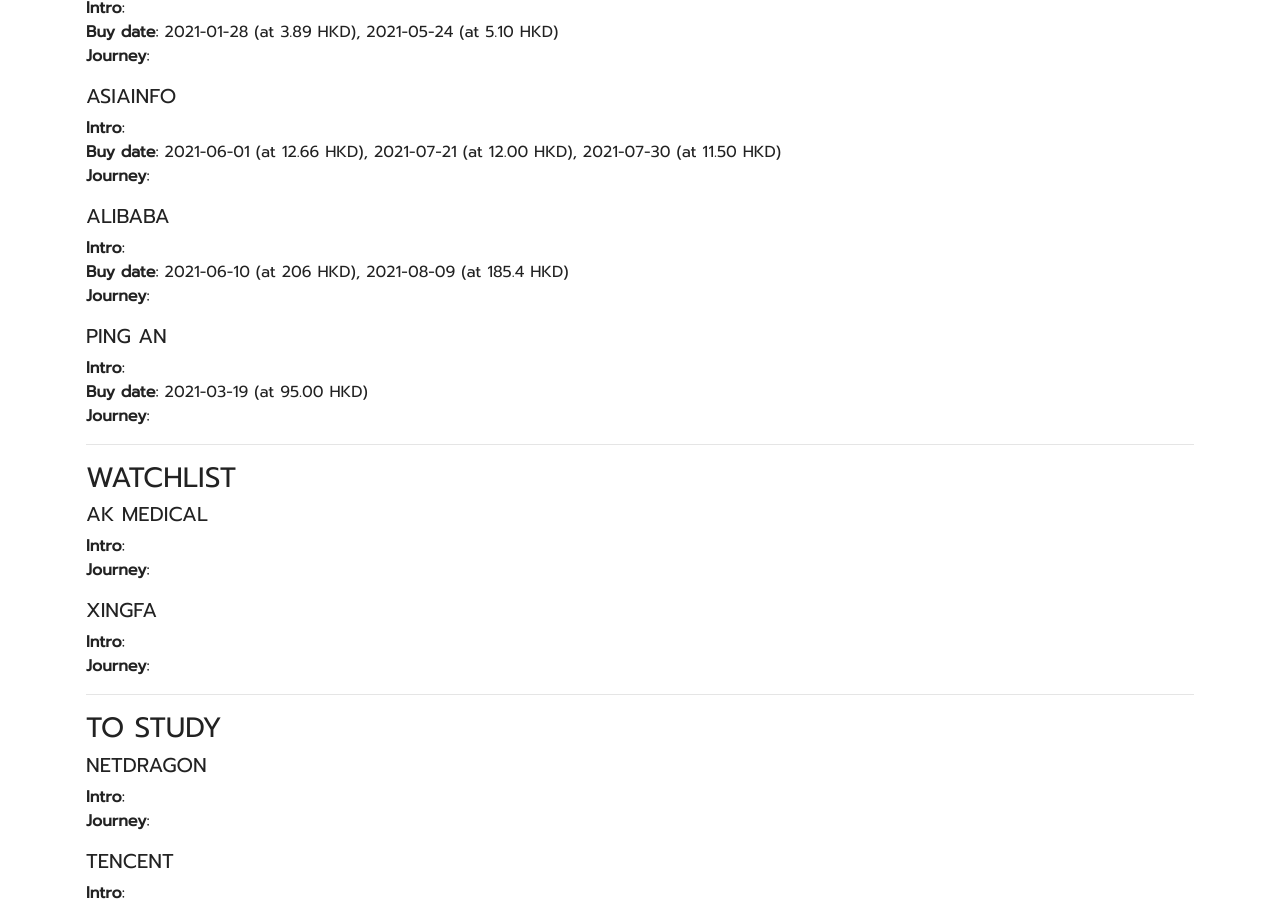
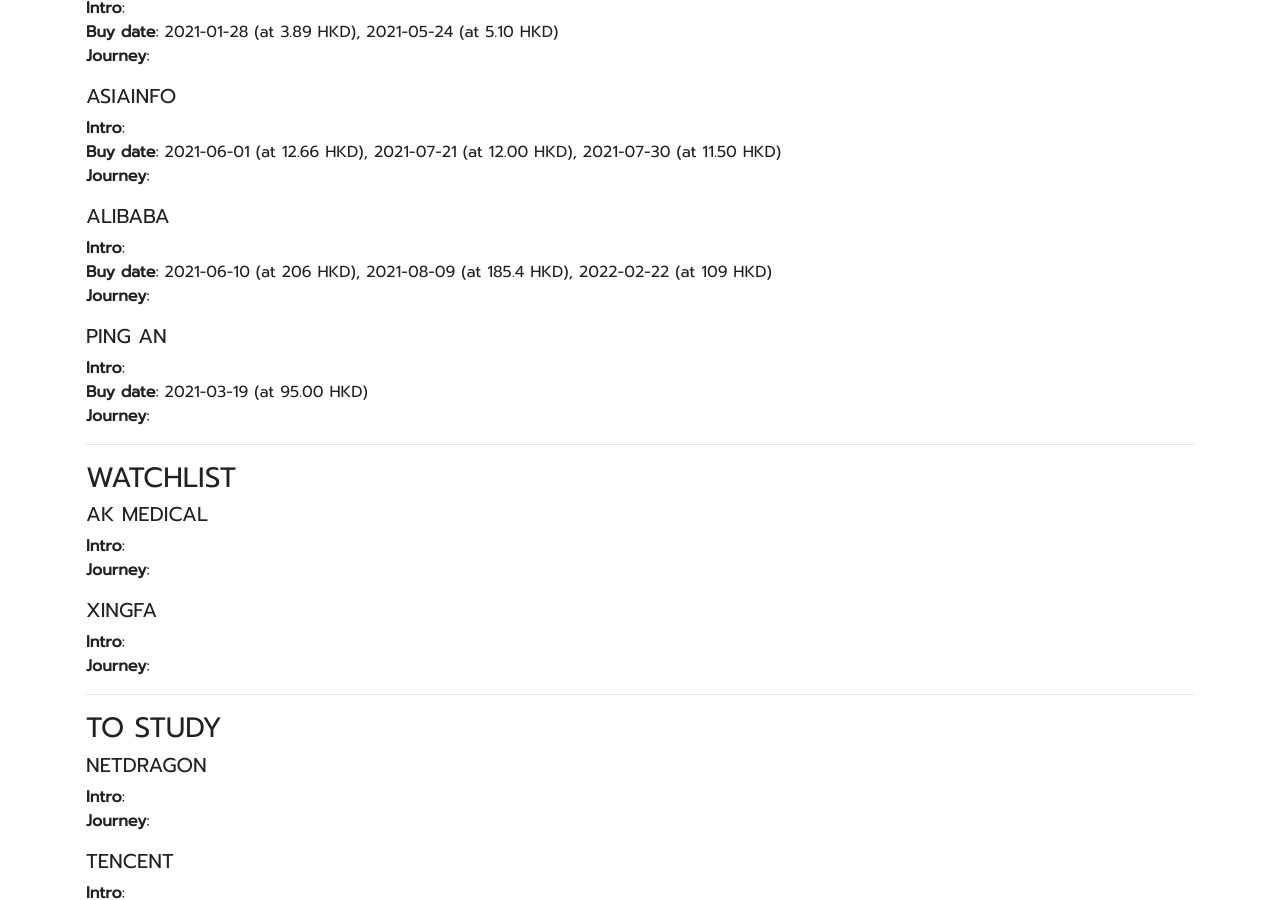
Before and after one commit to moneysart/moneysart.github.io, a Jekyll site: the page built from diary/index.md, in a window 1280 px wide and 900 px high, scrolled down 4993 px. Built offline with Jekyll 4.4.1, drawn with Linux system fonts in a browser that asks for light colours; nearby versions of some CDN libraries.

Commit message:
add purchase

```diff
--- a/diary/index.md
+++ b/diary/index.md
@@ -195,7 +195,7 @@ Although I did well on sticking with the plan, I set a stop loss where I should
 
 ##### ALIBABA
 **Intro**:
-**Buy date**: 2021-06-10 (at 206 HKD), 2021-08-09 (at 185.4 HKD)
+**Buy date**: 2021-06-10 (at 206 HKD), 2021-08-09 (at 185.4 HKD), 2022-02-22 (at 109 HKD)
 **Journey**:
 
 ##### PING AN
```
